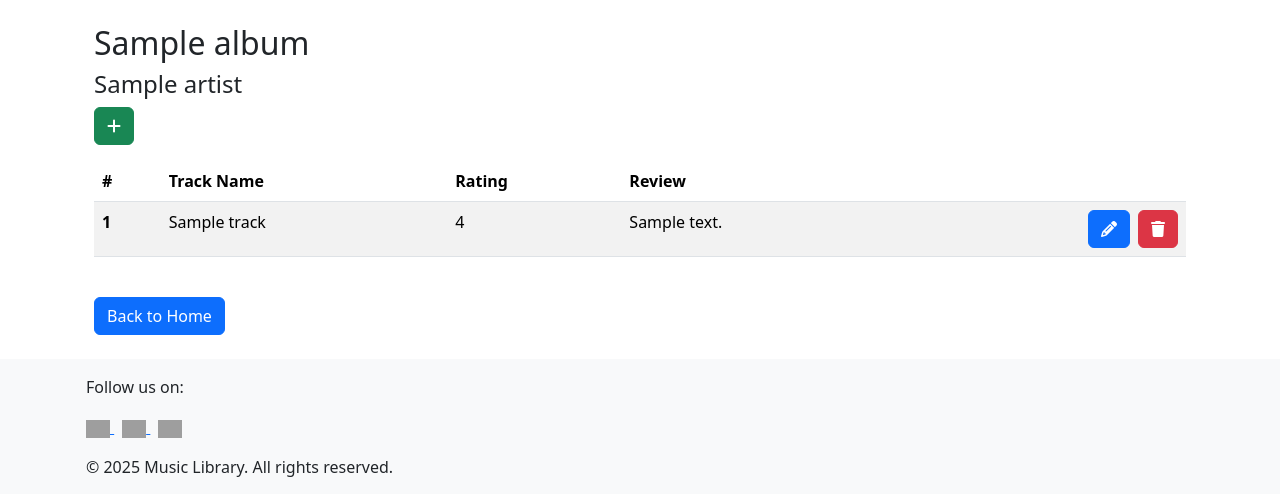
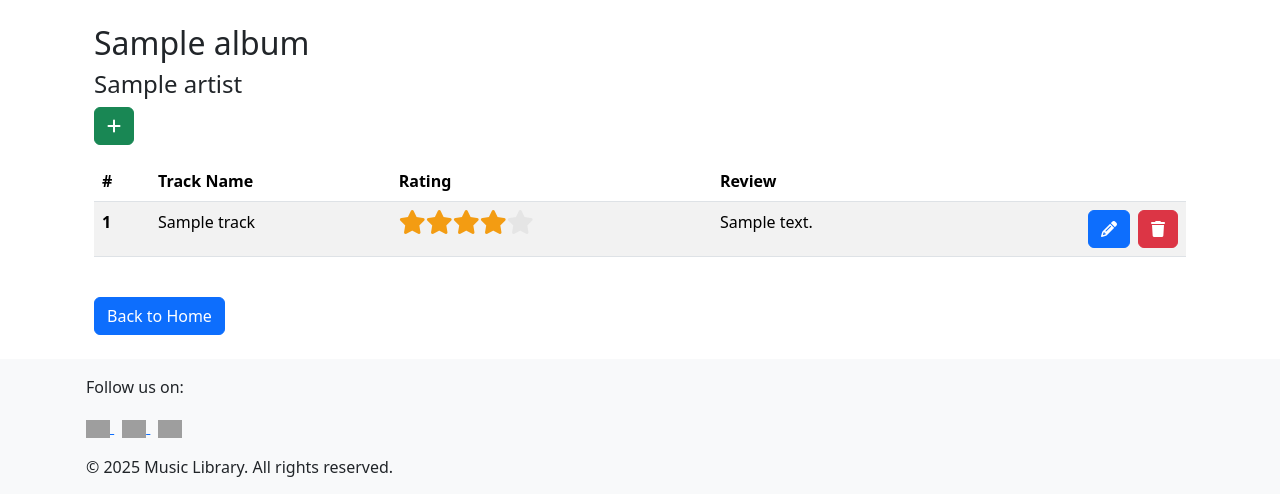
Before and after one commit to Georgeburn94/StarTrack, a Django app: page /album/1/tracks/ in a window 1280 px wide. Shown: the part 56-550 px from the top of the page. Run offline with Django 4.2, Linux system fonts and the light colour scheme; tables that the repository leaves empty hold one stand-in row (values such as "Sample post"); some libraries are stand-ins or nearby versions; grey boxes are pictures that could not be loaded.

Commit message:
add: display stars visually with js

```diff
--- a/config/settings.py
+++ b/config/settings.py
@@ -143,7 +143,9 @@ USE_TZ = True
 # Static files (CSS, JavaScript, Images)
 # https://docs.djangoproject.com/en/4.2/howto/static-files/
 
-STATIC_URL = 'static/'
+STATIC_URL = '/static/'
+
+
 
 # Default primary key field type
 # https://docs.djangoproject.com/en/4.2/ref/settings/#default-auto-field
--- /dev/null
+++ b/startrack/static/cs/styles.css
@@ -0,0 +1,11 @@
+.star-rating .fa-star {
+    font-size: 24px;
+    color: #ddd;
+    cursor: pointer;
+    opacity: 0.6;
+}
+
+.star-rating .fa-star.checked {
+    color: #f39c12;
+    opacity: 1;
+}
--- /dev/null
+++ b/startrack/static/js/script.js
@@ -0,0 +1,22 @@
+document.addEventListener('DOMContentLoaded', function () {
+    const starContainers = document.querySelectorAll('.star-rating');
+
+    starContainers.forEach(container => {
+        const number = parseInt(container.getAttribute('data-rating'), 10);
+
+        // Validate the input to ensure it's a non-negative integer
+        if (typeof number !== 'number' || number < 0 || !Number.isInteger(number)) {
+            console.error('Please provide a non-negative integer.');
+            return;
+        }
+
+        for (let i = 1; i <= 5; i++) {
+            const star = document.createElement('i');
+            star.className = 'fa fa-star'; // Font Awesome star icon class
+            if (i <= number) {
+                star.classList.add('checked');
+            }
+            container.appendChild(star);
+        }
+    });
+});
--- a/startrack/templates/album_tracks.html
+++ b/startrack/templates/album_tracks.html
@@ -24,7 +24,11 @@
             <tr>
                 <th scope="row">{{ forloop.counter }}</th>
                 <td>{{ track.name }}</td>
-                <td>{{ track.review.star_rating|default:"N/A" }}</td>
+                <td>
+                    <div class="star-rating" data-rating="{{ track.review.star_rating|default:0 }}">
+                        <!-- Stars will be inserted here by JavaScript -->
+                    </div>
+                </td>
                 <td>{{ track.review.note|default:"No notes" }}</td>
                 <td>
                     <div class="d-flex justify-content-end">
@@ -46,8 +50,7 @@
                 <div class="modal-dialog">
                     <div class="modal-content">
                         <div class="modal-header">
-                            <h5 class="modal-title" id="addRatingModalLabel{{ track.trackID }}">Add Rating for {{
-                                track.name }}</h5>
+                            <h5 class="modal-title" id="addRatingModalLabel{{ track.trackID }}">Add Rating for {{ track.name }}</h5>
                             <button type="button" class="btn-close" data-bs-dismiss="modal" aria-label="Close"></button>
                         </div>
                         <div class="modal-body">
--- a/startrack/templates/base.html
+++ b/startrack/templates/base.html
@@ -1,3 +1,5 @@
+{% load static %}
+
 {% url 'account_login' as login_url %}
 {% url 'account_signup' as signup_url %}
 {% url 'account_logout' as logout_url %}
@@ -12,8 +14,11 @@
     <!-- Bootstrap CSS -->
     <link href="https://cdn.jsdelivr.net/npm/bootstrap@5.3.3/dist/css/bootstrap.min.css" rel="stylesheet"
         integrity="sha384-QWTKZyjpPEjISv5WaRU9OFeRpok6YctnYmDr5pNlyT2bRjXh0JMhjY6hW+ALEwIH" crossorigin="anonymous">
-        <!-- Fontawesome -->
-        <script src="https://kit.fontawesome.com/80cad2bfb4.js" crossorigin="anonymous"></script>
+    <!-- Fontawesome -->
+    <script src="https://kit.fontawesome.com/80cad2bfb4.js" crossorigin="anonymous"></script>
+
+
+    <link rel="stylesheet" href="{% static 'cs/styles.css' %}">
 </head>
 
 <body>
@@ -89,6 +94,9 @@
     <script src="https://cdn.jsdelivr.net/npm/bootstrap@5.3.3/dist/js/bootstrap.bundle.min.js"
         integrity="sha384-YvpcrYf0tY3lHB60NNkmXc5s9fDVZLESaAA55NDzOxhy9GkcIdslK1eN7N6jIeHz"
         crossorigin="anonymous"></script>
+
+    <!-- JavaScript -->
+    <script src="{% static 'js/script.js' %}"></script>
 </body>
 
 </html>
```
